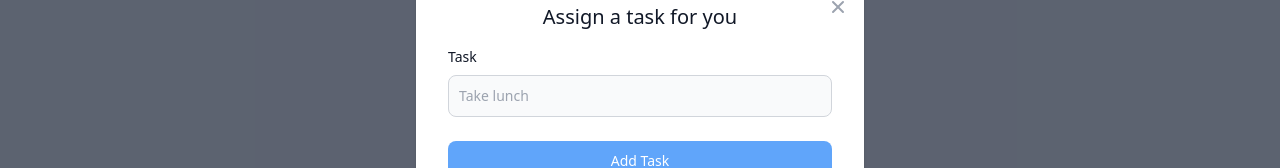
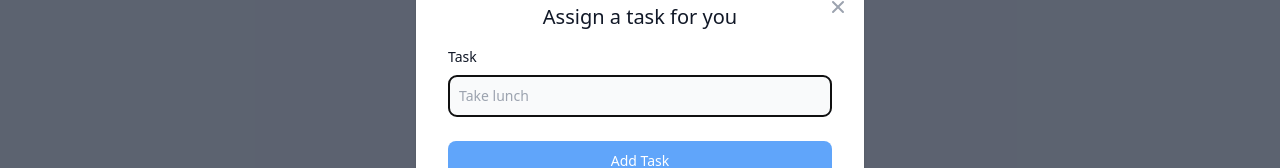
Before and after one commit to Mohaiminul69/redux-tailwind-todo-app, a React (Create React App) app: page / in a window 1280 px wide. Both pictures are taken after a click on the button "Add Task". Shown: the part 308-476 px from the top of the page. Built offline with nearby package versions, Linux system fonts and the light colour scheme; no server answers.

Commit message:
form input focus fixed

```diff
--- a/src/components/form-modal.jsx
+++ b/src/components/form-modal.jsx
@@ -8,13 +8,14 @@ export default function Example({ open, setOpen }) {
   const cancelButtonRef = useRef(null);
   const dispatch = useDispatch();
   const taskList = useSelector((state) => state.todos.todos);
+  const taskInput = useRef(null);
 
   return (
     <Transition.Root show={open} as={Fragment}>
       <Dialog
         as="div"
         className="relative z-10"
-        initialFocus={cancelButtonRef}
+        initialFocus={taskInput}
         onClose={setOpen}
       >
         <Transition.Child
@@ -94,6 +95,7 @@ export default function Example({ open, setOpen }) {
                               {({ input, meta }) => (
                                 <input
                                   type="text"
+                                  ref={taskInput}
                                   className="bg-gray-50 border border-gray-300 text-gray-900 text-sm rounded-lg focus:ring-blue-500 focus:border-blue-500 block w-full p-2.5 dark:bg-gray-600 dark:border-gray-500 dark:placeholder-gray-400 dark:text-white"
                                   placeholder="Take lunch"
                                   required
```
